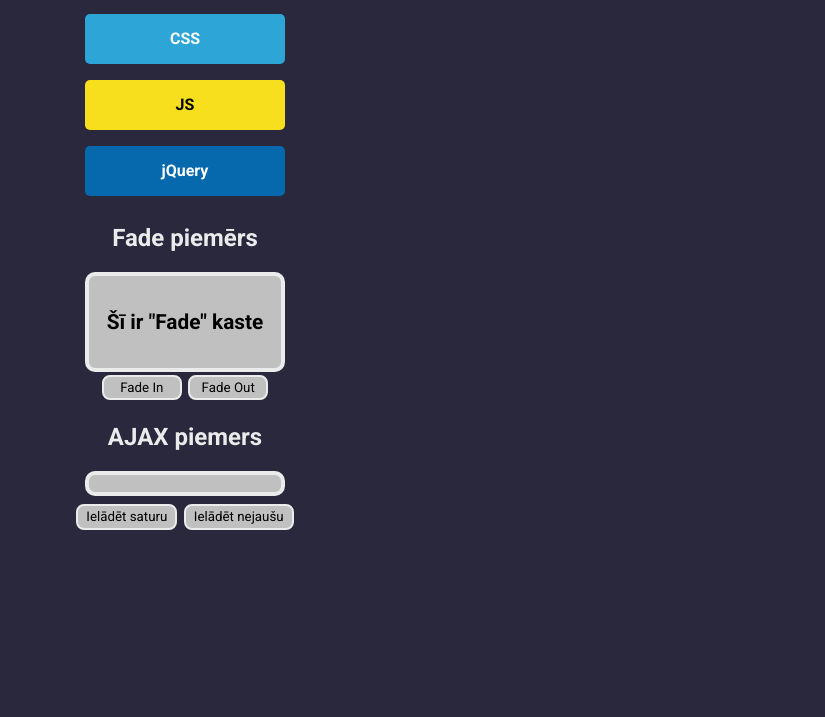
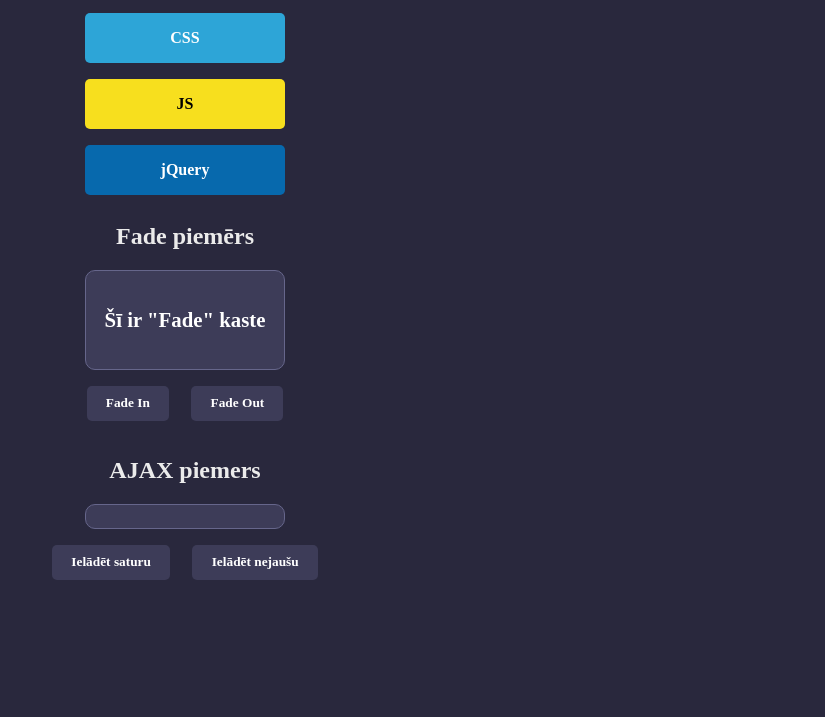
Before and after one commit to ztommm/jQuery, a plain HTML site: page index.html in a window 1280 px wide. Shown: the part 83-800 px from the top of the page, without its empty margins (455-1280 px from the left). Drawn offline with nearby package versions, Linux system fonts and the light colour scheme.

Commit message:
more style

```diff
--- a/style.css
+++ b/style.css
@@ -1,20 +1,18 @@
-@import url('https://fonts.googleapis.com/css2?family=Inter:wght@100;200;300;400;500;600;700;800;900&family=Roboto:wght@100;300;400;500;700;900&display=swap');
+@import url("https://fonts.googleapis.com/css2?family=Inter:wght@100;200;300;400;500;600;700;800;900&family=Roboto:wght@100;300;400;500;700;900&display=swap");
 
-:root{
-    --background: #29283D;
-    --primary: #C0C0C0;
-    --secondary: #EBEBEB;
+:root {
+  --background: #29283d;
+  --primary: #c0c0c0;
+  --secondary: #ebebeb;
   --text: #000;
 }
 
-*{
+* {
   box-sizing: border-box;
-
-    font-family: 'Inter', sans-serif;
-    font-family: 'Roboto', sans-serif;
+  font-family: "Space Grotesk";
 }
 
-body{
+body {
   background-color: var(--background);
 }
 
@@ -24,8 +22,18 @@ body{
   flex-direction: column;
 }
 
-h1, h2, h3{
+h1,
+h2,
+h3 {
   color: var(--secondary);
+}
+
+#p1 {
+  color: rgb(255, 0, 255);
+}
+
+#p2 {
+  color: red;
 }
 
 button {
@@ -33,14 +41,31 @@ button {
   color: var(--text);
   margin: 0 0.2rem;
   padding: 0.2rem 0.5rem;
-    border-radius: 8px;
-    border: solid 2px var(--secondary);
+  border-radius: 5px;
+  border: outset 2px var(--secondary);
 }
 
 button:hover {
   cursor: pointer;
-    background-color: var(--secondary);
-    border: solid 2px var(--primary);
+  outline: solid 2px #66668b;
+}
+
+.buttons,
+#ajax-buttons {
+  display: flex;
+  margin: 1rem 0;
+  gap: 1rem;
+}
+
+#fadeInButton,
+#fadeOutButton,
+#ajax-button-all,
+#ajax-button-rng {
+  font-weight: 600;
+  padding: 0.6rem 1.2rem;
+  border: none;
+  color: white;
+  background-color: #3d3c58;
 }
 
 .anim-element {
@@ -56,9 +81,8 @@ button:hover {
   border-radius: 5px;
 }
 
-
 #cssElement {
-    background-color: #2DA5D7;
+  background-color: #2da5d7;
   color: white;
 
   width: 200px;
@@ -68,12 +92,12 @@ button:hover {
 #jsElement {
   width: 0;
   color: black;
-    background-color: #F7DF1E;
+  background-color: #f7df1e;
 }
-#jQueryElement{
+#jQueryElement {
   color: white;
   width: 0;
-    background-color: #0769AD;
+  background-color: #0769ad;
 }
 
 @keyframes expandWidth {
@@ -91,16 +115,14 @@ button:hover {
   height: 100px;
   font-size: 1.3rem;
   font-weight: bold;
-    background-color: var(--primary);
+  background-color: #3d3c58;
   border-radius: 10px;
-    border: var(--secondary) 4px solid;
-    color: var(--text);
-
+  border: #66668b 1px solid;
+  color: white;
   display: flex;
   align-items: center;
   justify-content: center;
 }
-
 
 .fade-container {
   display: flex;
@@ -109,23 +131,14 @@ button:hover {
   height: 100px;
 }
 
-.buttons{
-    display: flex;
-}
-
-.buttons button{
-    width: 5rem;
-    margin: 0.2rem 0.2rem;
-}
-
 #ajax-div {
   width: 200px;
   min-height: 25px;
-    background-color: var(--primary);
-    border: var(--secondary) 4px solid;
+  background-color: #3d3c58;
+  border: #66668b 1px solid;
   border-radius: 10px;
   color: var(--secondary);
-
+  padding: 0.5rem 1rem;
   display: flex;
   flex-direction: column;
 }
@@ -134,13 +147,6 @@ button:hover {
   margin: 0.5rem;
 }
 
-#ajax-buttons {
-    display: flex;
-    justify-content: center;
-    margin: 0.5rem;
-}
-
-
 #hide-btn {
   position: absolute;
   width: 4rem;
```
Also changed, not shown: data/ajax-content.txt. Lines whose indentation alone changed are shown as unchanged.
